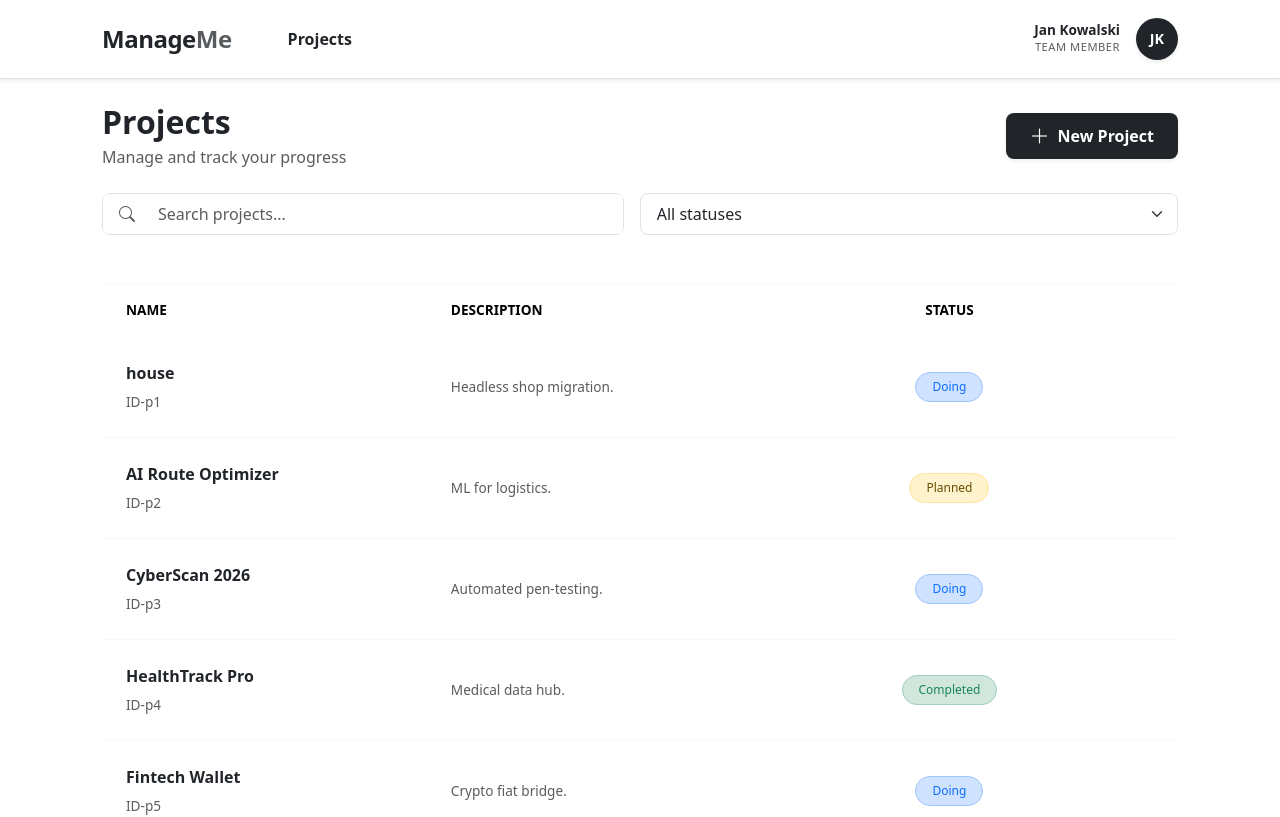
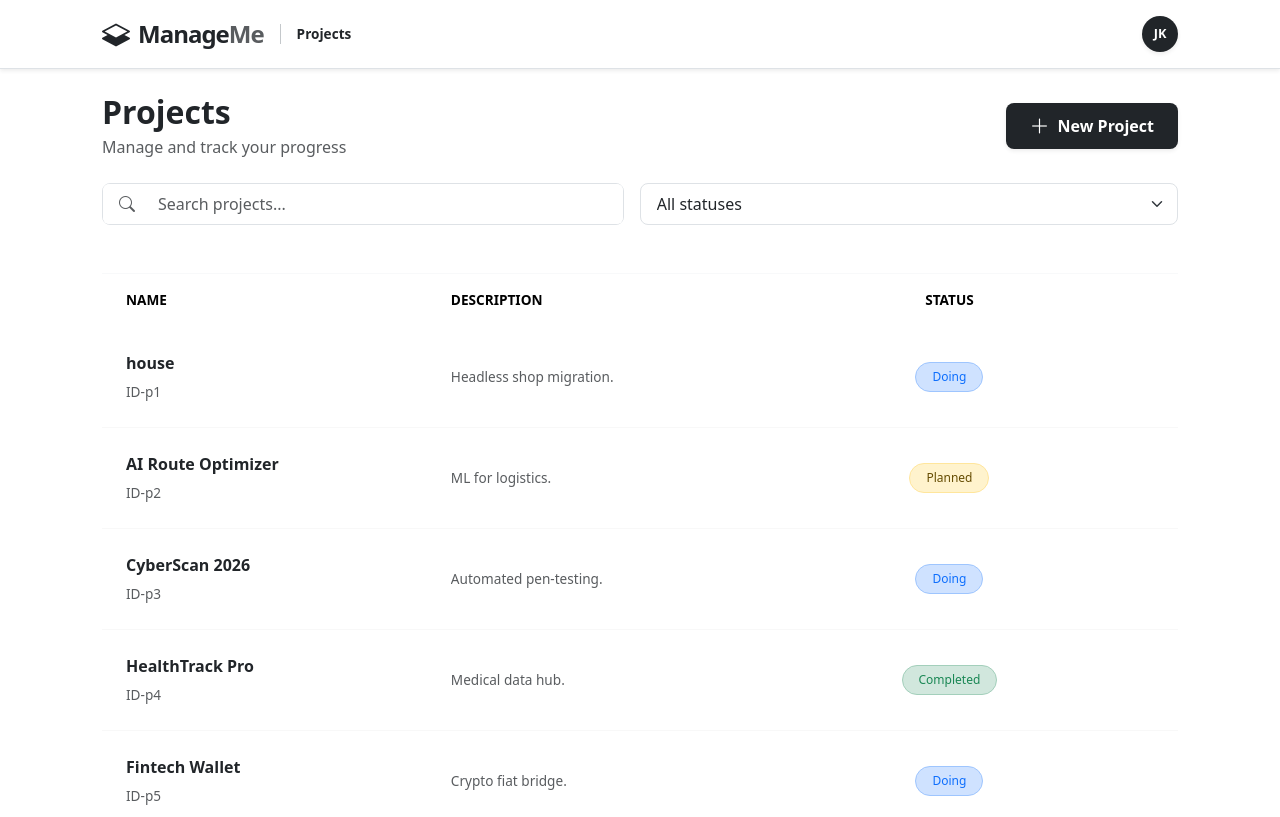
Before and after one commit to RadoslawSmoronski/ManageMe, a React (Vite) app: page /projects in a window 1280 px wide. Shown: the top 817 px of the page. Built offline with nearby package versions, Linux system fonts and the light colour scheme; data requests are answered from the project's data file.

Commit message:
refactor: navbar navigation and placement (#31)

```diff
--- a/db.json
+++ b/db.json
@@ -213,11 +213,11 @@
       "createdAt": "2026-03-10T12:00:00Z"
     },
     {
-      "id": "f2af",
-      "name": "House",
-      "ownerId": "u12",
-      "status": "Planned",
-      "description": "elo robie se domekczek"
+      "id": "0911",
+      "name": "House2",
+      "ownerId": "u2",
+      "status": "Doing",
+      "description": "testy1"
     }
   ],
   "stories": [
@@ -617,7 +617,7 @@
       "description": "zrob to dobrze, ufam ci",
       "priority": "High",
       "status": "Todo",
-      "projectId": "f2af",
+      "projectId": null,
       "ownerId": "u5",
       "position": 0,
       "createdAt": "2026-04-03T23:29:28.677Z"
@@ -628,10 +628,43 @@
       "description": "dads",
       "priority": "Medium",
       "status": "Todo",
-      "projectId": "f2af",
+      "projectId": null,
       "ownerId": "u13",
       "position": 1000,
       "createdAt": "2026-04-03T23:29:44.174Z"
+    },
+    {
+      "id": "7bd0",
+      "name": "test",
+      "description": "",
+      "priority": "Medium",
+      "status": "Todo",
+      "projectId": null,
+      "ownerId": "",
+      "position": 2000,
+      "createdAt": "2026-04-05T14:23:58.359Z"
+    },
+    {
+      "id": "db8b",
+      "name": "test",
+      "description": "test",
+      "priority": "Medium",
+      "status": "Todo",
+      "projectId": null,
+      "ownerId": "u10",
+      "position": 3000,
+      "createdAt": "2026-04-05T14:24:31.645Z"
+    },
+    {
+      "id": "0cf2",
+      "name": "ds",
+      "description": "ds",
+      "priority": "Medium",
+      "status": "Todo",
+      "projectId": "0911",
+      "ownerId": "u13",
+      "position": 0,
+      "createdAt": "2026-04-05T14:25:39.808Z"
     }
   ],
   "tasks": [
@@ -680,24 +713,27 @@
       "name": "Vat Logic",
       "description": "EU tax calculations.",
       "priority": "High",
-      "status": "Planned",
+      "status": "Completed",
       "storyId": "s2",
       "estimatedTime": 8,
       "ownerId": "u5",
       "createdAt": "2026-01-05T09:00:00Z",
-      "position": 2000
+      "position": 1000,
+      "startedAt": "2026-04-06T11:43:53.880Z",
+      "finishedAt": "2026-04-06T11:43:53.880Z"
     },
     {
       "id": "t5",
       "name": "Cart Sync",
       "description": "Redis store setup.",
       "priority": "Medium",
-      "status": "Planned",
+      "status": "Doing",
       "storyId": "s2",
       "estimatedTime": 5,
       "ownerId": "u8",
       "createdAt": "2026-01-05T10:00:00Z",
-      "position": 1000
+      "position": 1000,
+      "startedAt": "2026-04-06T11:43:53.064Z"
     },
     {
       "id": "t6",
--- a/src/components/navbar.tsx
+++ b/src/components/navbar.tsx
@@ -1,75 +1,120 @@
-import { Container, Navbar, Nav } from 'react-bootstrap';
+import { Container, Navbar, NavDropdown } from 'react-bootstrap';
 import { useUser } from '../context/UserContext';
-import type { User } from '../types/user'
-import { useNavigate } from 'react-router-dom';
+import { useNavigate, useLocation } from 'react-router-dom';
 
 export default function AppNavbar() {
   const { currentUser } = useUser();
   const navigate = useNavigate();
+  const location = useLocation();
 
-  if (!currentUser) {
-    navigate('/');
-    return null;
+  if (!currentUser) return null;
+
+  const user = currentUser;
+  const pathnames = location.pathname.split('/').filter((x) => x);
+
+  console.log(pathnames);
+
+  const truncate = (text: string, limit: number) => {
+    return text.length > limit ? text.substring(0, limit) + "..." : text;
+  };
+
+  const breadcrumbs = pathnames.reduce((acc: { label: string, to: string }[], value, index) => {
+    const to = `/${pathnames.slice(0, index + 1).join('/')}`;
+
+    const isTechnical = value === 'stories' || value === 'tasks' || value === 'add' || value === 'edit';
+    const isProjectsRoot = value === 'projects' && pathnames.length === 1;
+
+    if (!isTechnical || isProjectsRoot) {
+      const label = value === 'projects' ? 'Projects' : truncate(value, 3);
+      acc.push({ label, to });
     }
 
-  const user: User = currentUser;
+    return acc;
+  }, []);
 
   return (
-    <Navbar bg="white" expand="lg" className="py-3 border-bottom sticky-top shadow-sm">
+    <Navbar bg="white" className="py-2 border-bottom sticky-top shadow-sm">
       <Container style={{ maxWidth: '1100px' }}>
 
+        <div className="d-flex align-items-center flex-grow-1 overflow-hidden">
+          {/* LOGO */}
           <Navbar.Brand
-          onClick={() => navigate('/')}
-          className="fw-bold fs-4 text-dark"
-          style={{ cursor: 'pointer', letterSpacing: '-0.5px' }}
+            onClick={() => navigate('/projects')}
+            className="fw-bold d-flex align-items-center me-0 me-md-3 border-0 bg-transparent"
+            style={{ cursor: 'pointer' }}
           >
+            <i className="bi bi-layers-half text-dark fs-3"></i>
+            <span className="d-none d-md-inline ms-2 fs-4 text-dark" style={{ letterSpacing: '-1px' }}>
               Manage<span className="text-muted">Me</span>
+            </span>
           </Navbar.Brand>
 
-        <Navbar.Toggle aria-controls="basic-navbar-nav" className="border-0 shadow-none" />
+          {/* BREADCRUMBS */}
+          <div className="d-flex align-items-center overflow-hidden border-start ps-3 ms-2 ms-md-0 border-secondary-subtle">
+            <nav className="d-flex align-items-center small fw-medium text-nowrap overflow-hidden">
 
-        <Navbar.Collapse id="basic-navbar-nav">
-          <Nav className="me-auto ms-lg-4">
-            <Nav.Link onClick={() => navigate('/projects')} className="fw-semibold text-dark px-3">
-              Projects
-            </Nav.Link>
-          </Nav>
+              {/* Fallback dla pustej ścieżki na /projects */}
+              {breadcrumbs.length === 0 && location.pathname.includes('projects') && (
+                 <span className="text-dark fw-bold">Projects</span>
+              )}
 
-          {/* User Profile */}
-          <div className="user-profile-section d-flex flex-column flex-lg-row align-items-center gap-3 ms-lg-3 my-3 my-lg-0 pt-3 pt-lg-0">
+              {breadcrumbs.map((bc, index) => {
+                const isLast = index === breadcrumbs.length - 1;
 
-            <div className="text-center text-lg-end">
-              <div className="fw-bold small text-dark" style={{ lineHeight: '1.2' }}>
-                {user.firstName} {user.lastName}
+                return (
+                  <div key={bc.to} className="d-flex align-items-center">
+                    {index > 0 && (
+                      <span className="text-muted mx-2" style={{ fontSize: '0.8rem' }}>/</span>
+                    )}
+
+                    {isLast ? (
+                      <span className="text-dark fw-bold text-truncate">
+                        {bc.label}
+                      </span>
+                    ) : (
+                      <span
+                        className="text-muted bc-link text-truncate"
+                        style={{ cursor: 'pointer' }}
+                        onClick={() => navigate(bc.to)}
+                      >
+                        {bc.label}
+                      </span>
+                    )}
                   </div>
-              <div className="text-muted" style={{ fontSize: '0.7rem', textTransform: 'uppercase', letterSpacing: '0.5px' }}>
-                Team Member
+                );
+              })}
+            </nav>
           </div>
         </div>
 
-            <div
-              className="d-flex align-items-center justify-content-center bg-dark text-white rounded-circle fw-bold shadow-sm"
-              style={{ width: '42px', height: '42px', fontSize: '0.9rem', flexShrink: 0, userSelect: 'none' }}
+        {/* PROFIL */}
+        <div className="ms-3 d-flex align-items-center">
+          <NavDropdown
+            align="end"
+            title={
+              <div className="d-flex align-items-center justify-content-center bg-dark text-white rounded-circle fw-bold shadow-sm"
+                   style={{ width: '36px', height: '36px', fontSize: '0.8rem' }}>
+                {user.firstName?.[0]}{user.lastName?.[0]}
+              </div>
+            }
+            id="user-dropdown"
+            className="no-caret"
           >
-              {user.firstName[0]}{user.lastName[0]}
-            </div>
+            <NavDropdown.Header>
+              <strong>{user.firstName} {user.lastName}</strong>
+            </NavDropdown.Header>
+            <NavDropdown.Divider />
+            <NavDropdown.Item className="text-danger">
+               <i className="bi bi-box-arrow-right me-2"></i> Logout
+            </NavDropdown.Item>
+          </NavDropdown>
         </div>
 
-        </Navbar.Collapse>
       </Container>
 
       <style>{`
-        .nav-link { transition: 0.2s opacity; cursor: pointer; }
-        .nav-link:hover { opacity: 0.7; }
-
-        .user-profile-section {
-            border-top: 1px solid #dee2e6; /* Linia widoczna domyślnie (Mobile) */
-        }
-
-        @media (min-width: 992px) {
-            .user-profile-section {
-            border-top: none !important; /* Całkowite usunięcie linii na Desktopie */
-            }
+        .bc-link:hover { color: #0d6efd !important; text-decoration: underline; }
+        .no-caret .dropdown-toggle::after { display: none; }
       `}</style>
     </Navbar>
   );
```
Lines whose indentation alone changed are shown as unchanged.
